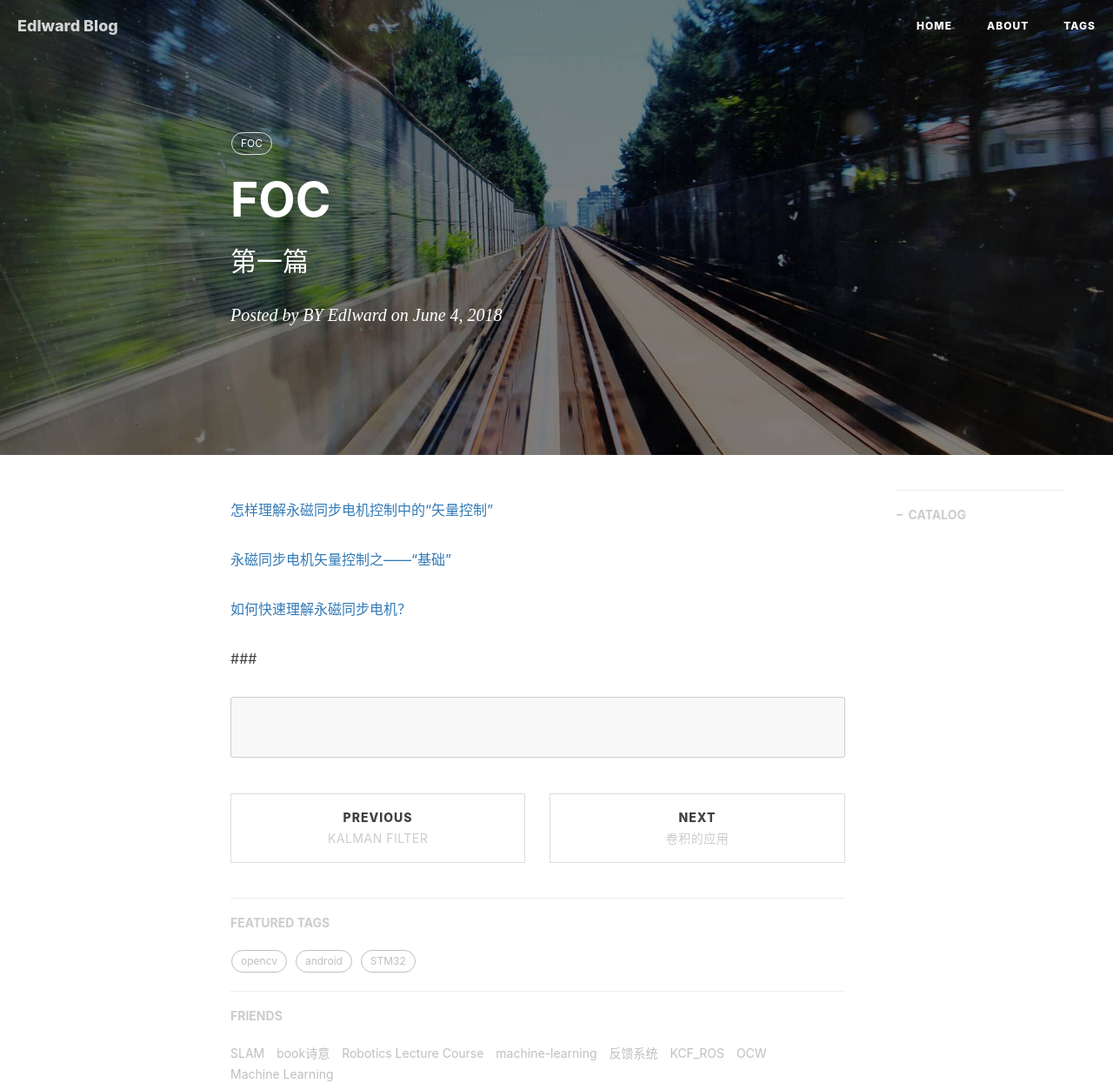
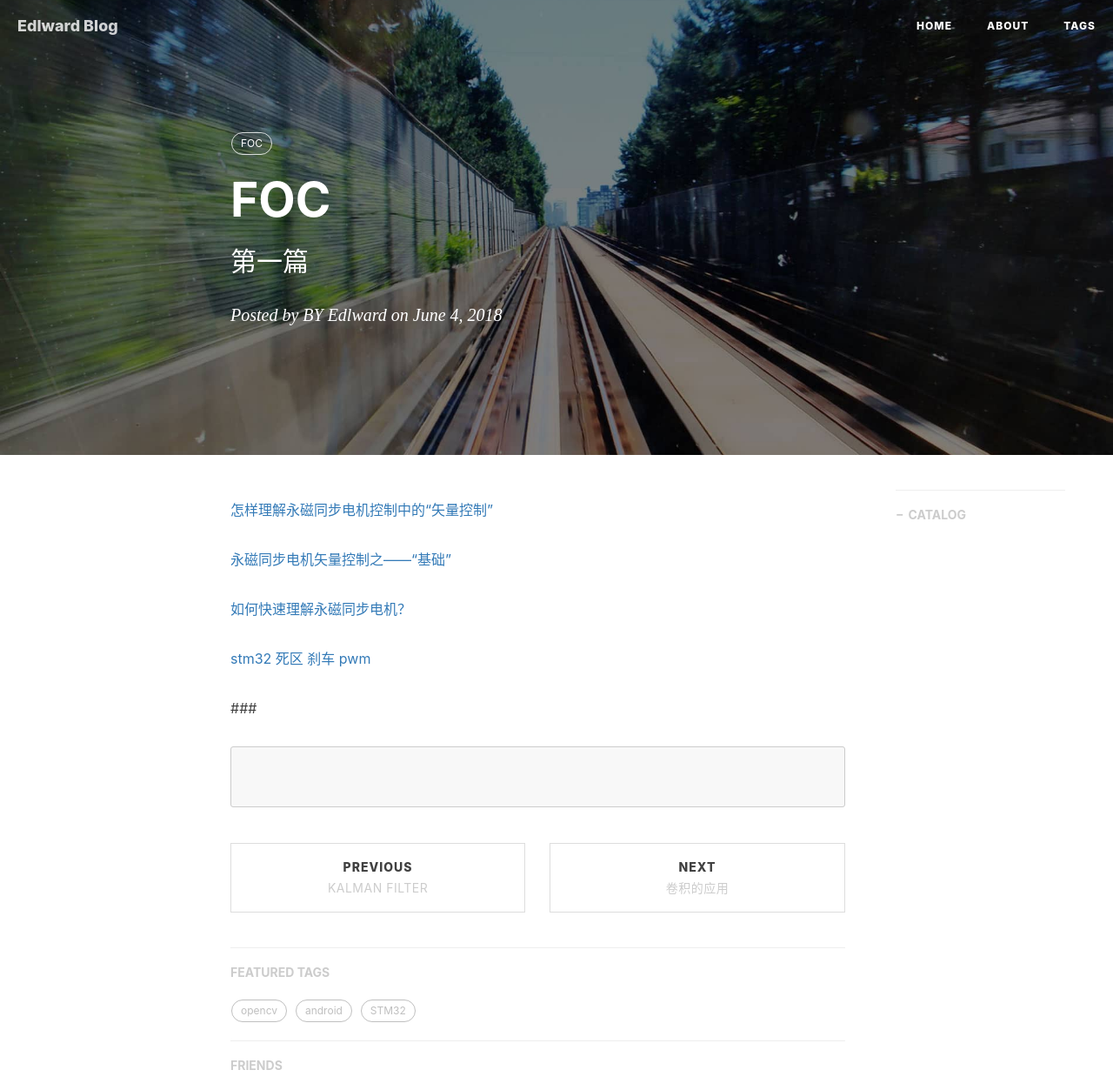
Before and after one commit to gary-robotics/dlward, a Jekyll site: the page built from _posts/2018-10-09-FOC-2018.markdown, in a window 1280 px wide, cut to the strip 0-1253 px from the top of the page. Shown: the whole strip at 87% size. Built offline with Jekyll 4.4.1, drawn with Linux system fonts in a browser that asks for light colours; nearby versions of some CDN libraries; comment, search, counter and statistics services are not loaded.

Commit message:
Update 2018-10-09-FOC-2018.markdown

````diff
--- a/_posts/2018-10-09-FOC-2018.markdown
+++ b/_posts/2018-10-09-FOC-2018.markdown
@@ -16,6 +16,9 @@ tags:                               #标签
 
 [如何快速理解永磁同步电机？](https://zhuanlan.zhihu.com/p/45757542)
 
+[stm32 死区 刹车 pwm](https://blog.csdn.net/gtkknd/article/details/52840629)
+
+
 ###
 ```
 
````
